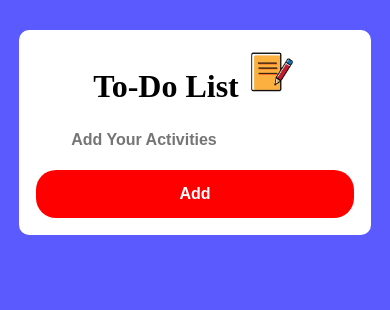
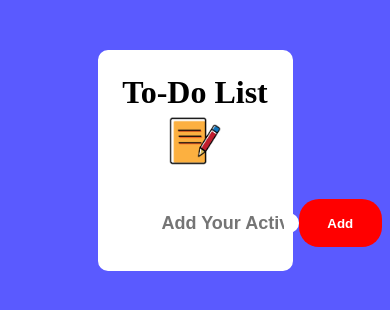
Before and after one commit to kaviya-k-27/To-Do-List, a plain HTML site: page index.html in a window 390 px wide. Drawn offline with Linux system fonts and the light colour scheme.

Commit message:
Update To-Do.css

```diff
--- a/To-Do.css
+++ b/To-Do.css
@@ -109,60 +109,15 @@ input::placeholder{
     margin:auto;
 }
 @media (max-width: 780px) {
-    body {
-        background-color: rgb(90, 90, 255);
-        padding: 10px;
+
+    .field{
+        width:70%;
     }
-
-    .wrapperbox {
-        flex-direction: column;
-        margin-top: 20px;
-    }
-
-    .mainbox {
-        width: 95%;
-        padding: 15px;
-        height: auto;
-        margin-bottom: 80px;
-        border-width: 2px;
-    }
-
-    .inbox {
-        flex-direction: column;
-        align-items: stretch;
-        width: 100%;
-        margin-left: 0;
-        margin-top: 15px;
-    }
-
-    .field {
-        width: 100%;
-        max-width: 100%;
-        font-size: 16px;
-        padding: 10px 15px;
-        margin-bottom: 10px;
-        box-sizing: border-box;
-    }
-
-    .add {
-        width: 100%;
-        padding: 12px;
-        font-size: 16px;
-    }
-
-    .my-data {
-        flex-direction: column;
-        gap: 10px;
-    }
-
-    .mindiv1,
-    .mindiv2 {
-        width: 100%;
-        text-align: center;
-    }
-
-    .image1 {
-        height: 50px;
-        width: 50px;
+    .inbox{
+    margin-top:20px;
+    width:255px;
+    margin-left:5px;
+    border-radius: 20px;
+    background:linear-gradient(rgb(224, 224, 224));
     }
 }
```
